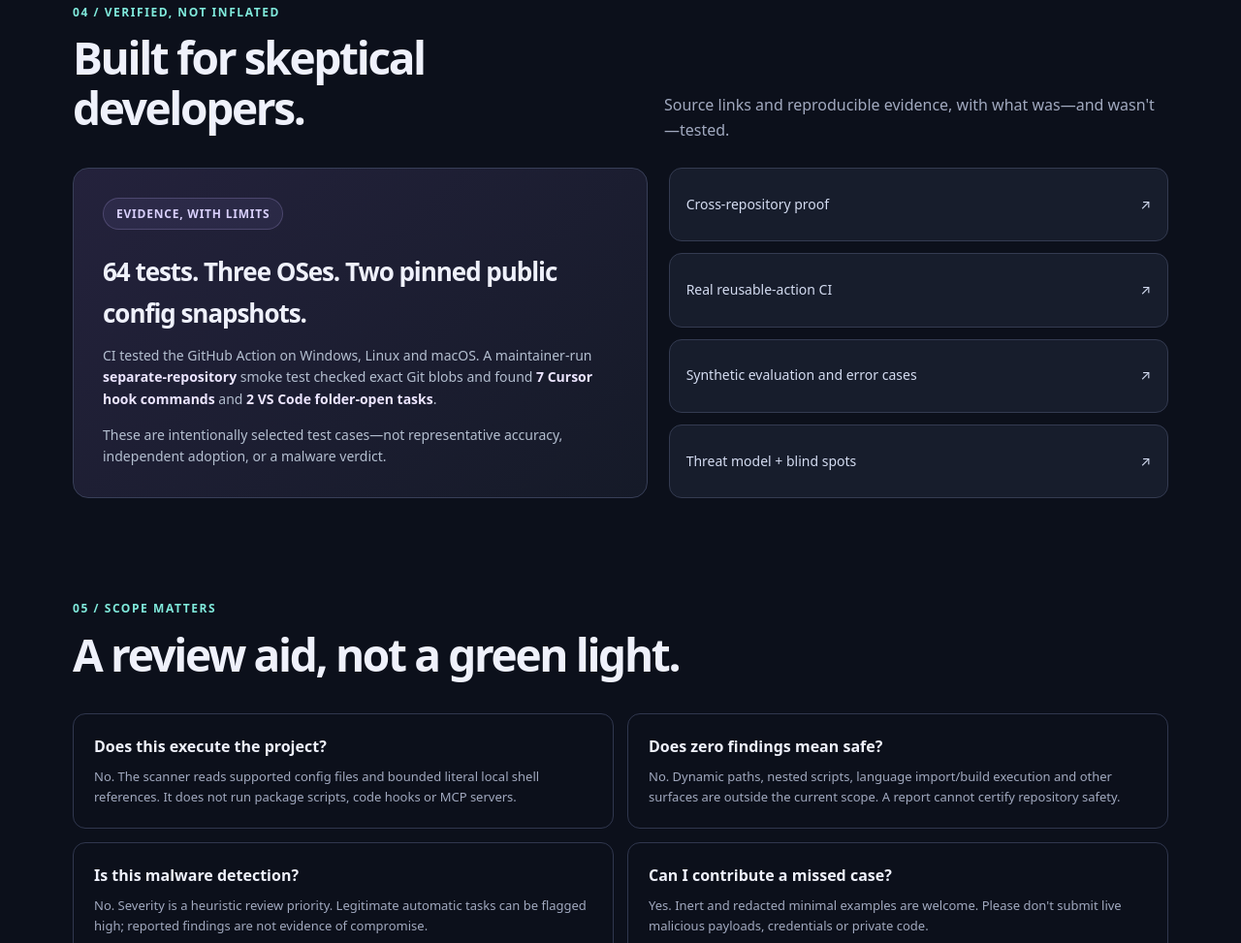
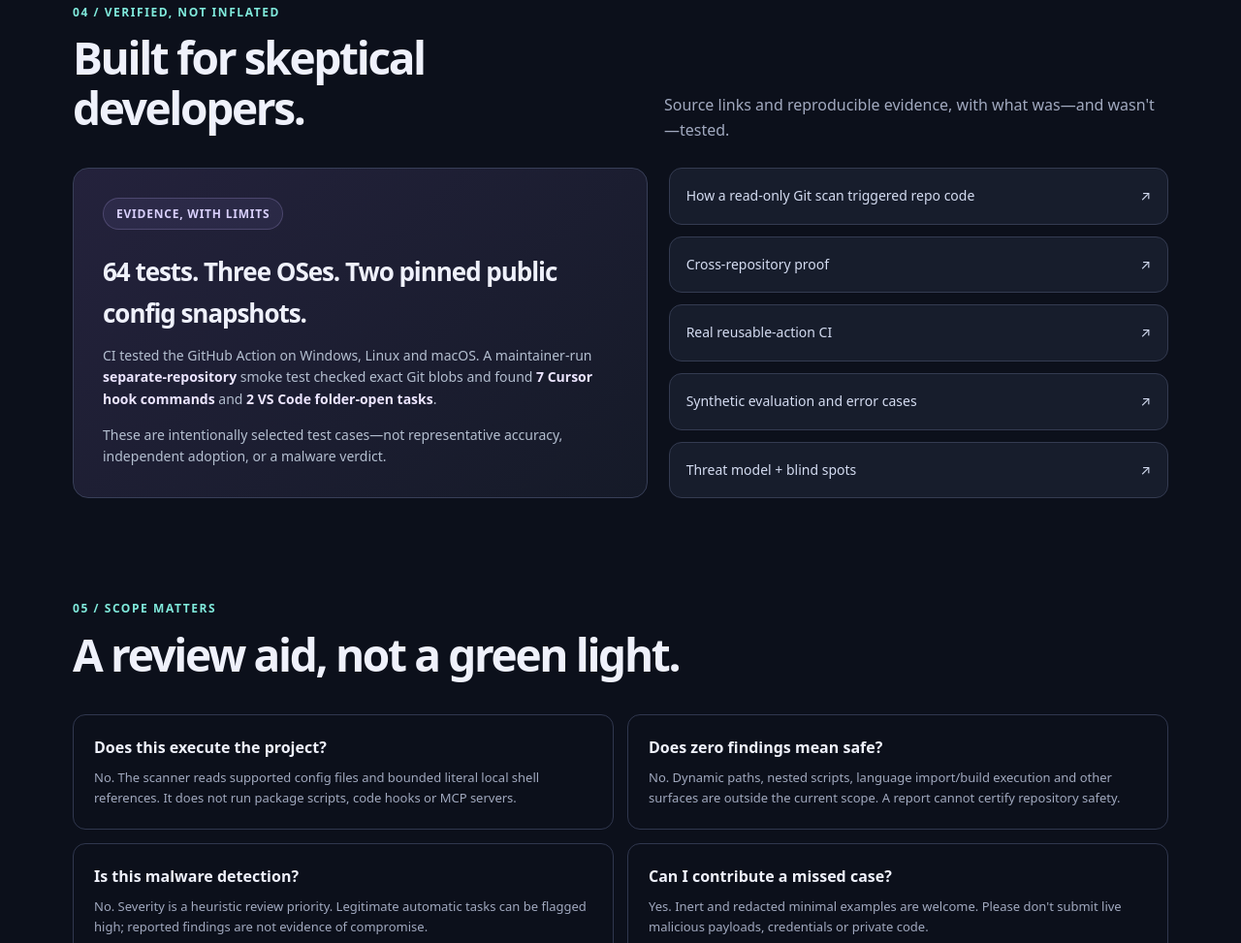
Before and after one commit to actions-marketplace-validations/harshitethic_clonepeek, a plain HTML site: page docs/index.html in a window 1280 px wide. Shown: the part 2908-3881 px from the top of the page at 97% size. Drawn offline with Linux system fonts and the light colour scheme.

Commit message:
site: highlight original read-only Git subprocess engineering story

```diff
--- a/docs/index.html
+++ b/docs/index.html
@@ -204,6 +204,7 @@
   <div class="proof">
     <div class="proof-card"><span class="eyebrow">Evidence, with limits</span><h3 style="font-size:26px;margin:22px 0 12px;letter-spacing:-.04em">64 tests. Three OSes. Two pinned public config snapshots.</h3><p>CI tested the GitHub Action on Windows, Linux and macOS. A maintainer-run <strong>separate-repository</strong> smoke test checked exact Git blobs and found <strong>7 Cursor hook commands</strong> and <strong>2 VS Code folder-open tasks</strong>.</p><p style="margin-bottom:0">These are intentionally selected test cases—not representative accuracy, independent adoption, or a malware verdict.</p></div>
     <div class="proof-list">
+      <a href="./articles/git-fsmonitor-passive-scanning.html">How a read-only Git scan triggered repo code <span aria-hidden="true">↗</span></a>
       <a href="https://github.com/harshitethic/clonepeek/blob/main/docs/CROSS-REPO-SMOKE.md">Cross-repository proof <span aria-hidden="true">↗</span></a>
       <a href="https://github.com/harshitethic/clonepeek/actions/workflows/composite-action.yml">Real reusable-action CI <span aria-hidden="true">↗</span></a>
       <a href="https://github.com/harshitethic/clonepeek/blob/main/docs/EVALUATION.md">Synthetic evaluation and error cases <span aria-hidden="true">↗</span></a>
```
